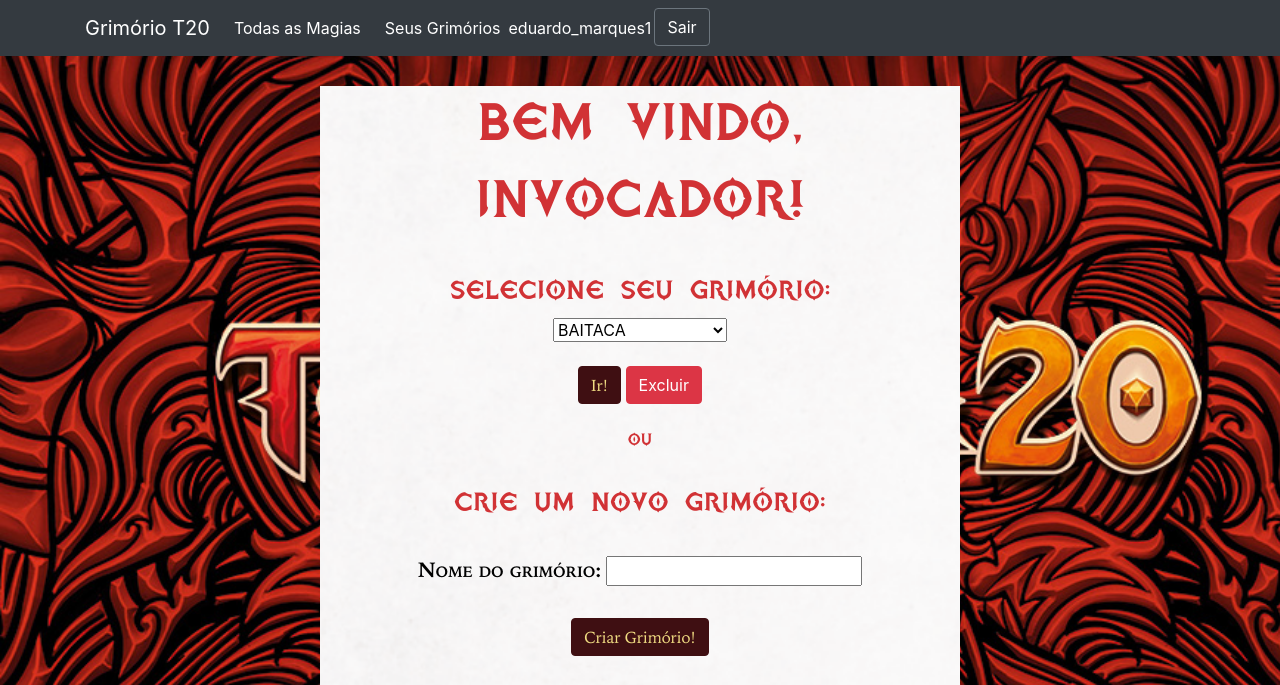
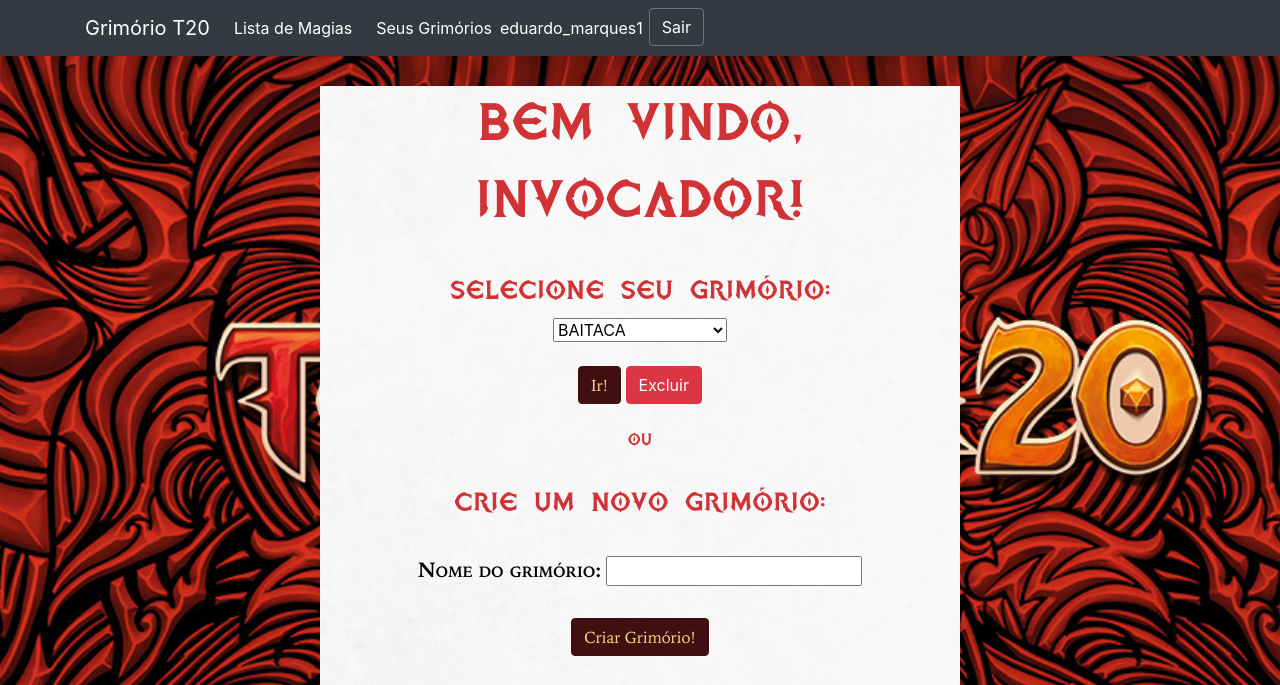
Before and after one commit to edumarques687/grimorio_t20, a Django app: page /grimoire/g/ in a window 1280 px wide. Shown: the top 685 px of the page. Run offline with Django 3.2, Linux system fonts and the light colour scheme; a user stored in the database is signed in; data comes from the database, SQL or seed files in the repository; both versions use the stored data as it was after the commit; some libraries are stand-ins or nearby versions.

Commit message:
Changing homepage

```diff
--- a/Grimorio_T20/urls.py
+++ b/Grimorio_T20/urls.py
@@ -23,7 +23,8 @@ from django.conf import settings
 
 urlpatterns = [
     path('admin/', admin.site.urls),
-    path('', views.home, name='home'),
+    path('', include('spell.urls')),
+    path('about', views.home, name='about'),
     path('spell/', include('spell.urls')),
     path('grimoire/', include('grimoire.urls')),
     path('signup/', views.signupuser, name='signupuser'),
--- a/homepage/templates/homepage/base.html
+++ b/homepage/templates/homepage/base.html
@@ -19,21 +19,21 @@
     <body>
         <nav class="navbar navbar-expand-lg navbar-dark bg-dark">
             <div class="container">
-                <a class="navbar-brand" href="{% url 'home' %}">Grimório T20</a>
+                <a class="navbar-brand" href="{% url 'about' %}">Grimório T20</a>
                 <button class="navbar-toggler" data-bs-toggle="collapse" data-bs-target="#mainNav" aria-controls="mainNav" aria-expanded="false">
                     <span class="navbar-toggler-icon"></span>
                 </button>
                 <div class="collapse navbar-collapse" id="mainNav">
                     <ul class="nav navbar-nav">
                         <li class="nav-item active">
-                            <a class="nav-link" href="{% url 'spell:spells_page'%}" style="margin-right:8px">Todas as Magias</a>
+                            <a class="nav-link" href="{% url 'spell:spells_page'%}" style="margin-right:8px">Lista de Magias</a>
                         </li>
                         {% if user.is_authenticated %}
                         <li class="nav-item active">
                             <a class="nav-link" href="{% url 'grimoire:grimoire_list' %}" style="color:white">Seus Grimórios</a>
                         </li>
                         <li class="nav-item">
-                            <span class="navbar-text" style="color:white; margin-right:3px">
+                            <span class="navbar-text" style="color:white; margin-right:6px">
                                 {{ user.username }}
                             </span>
 <!--                            <a class="nav-item nav-link deactive" href="" style="color:white"></a>-->
```
Also changed, not shown: db.sqlite3.
